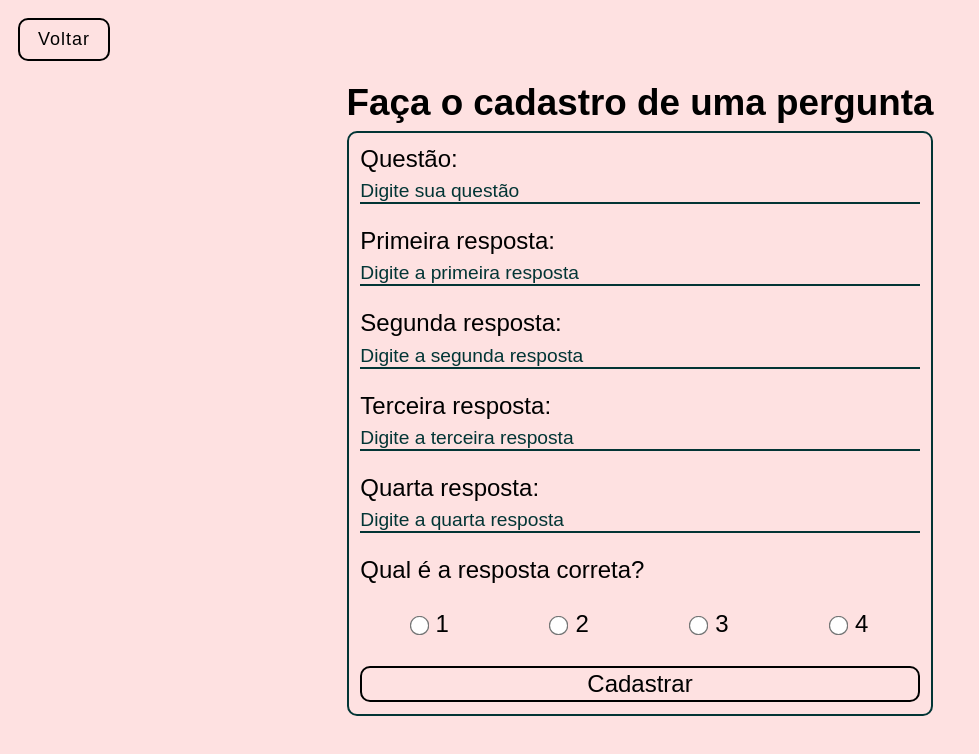
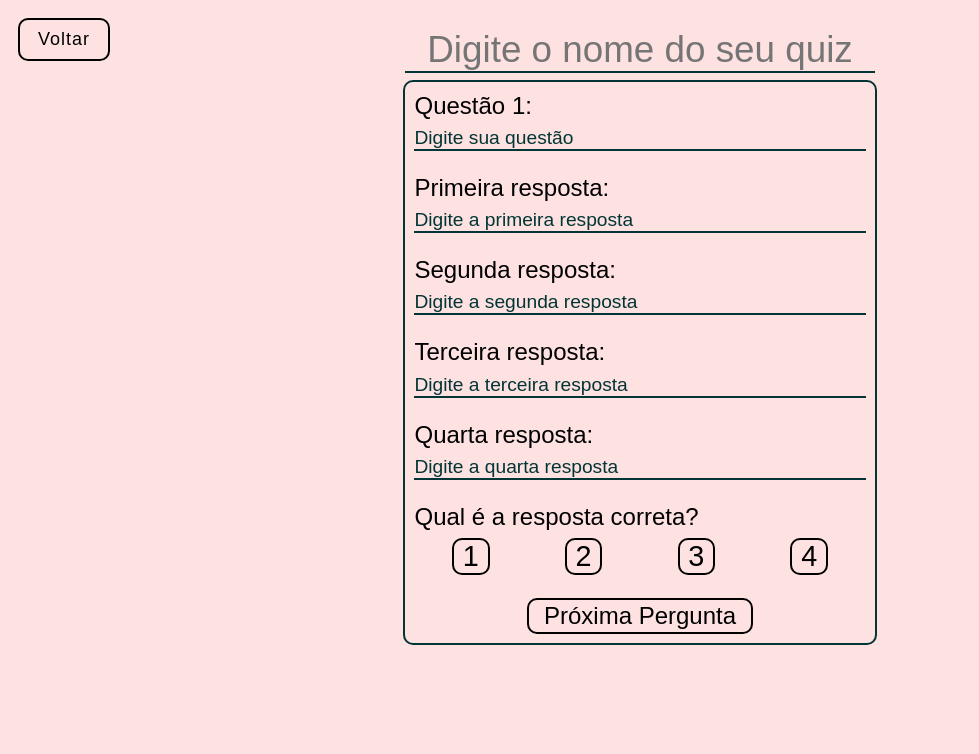
Before and after one commit to BedeJesus/quiz-Next, a Next.js app in the folder frontend/: page /Register in a window 1280 px wide. Shown: the top 754 px of the page, without its empty margins (0-979 px from the left). Built offline with nearby package versions, Linux system fonts and the light colour scheme.

Commit message:
adding group and 10 questions update, minor touches still required

```diff
--- a/frontend/src/app/Register/page.tsx
+++ b/frontend/src/app/Register/page.tsx
@@ -1,28 +1,53 @@
 "use client"
 import api from '@/utils/api'
-import { useState } from 'react'
-import { Container, StyledLink, Button, Form, Input, InputRadio } from './styles'
+import { useState, useEffect } from 'react'
+import { Container, StyledLink, Button, Form, Input, ButtonsRadio, GroupName, Buttons } from './styles'
 
 export default function Register() {
 
     const [question, setQuestion] = useState({})
+    const [group, setGroup] = useState('')
+    const [questions, setQuestions] = useState([])
+    const [questionCounter, setQuestionCounter] = useState(1)
     let msgType = 'success'
+
+    useEffect(() => {
+        setQuestion(questions[questionCounter - 1] || {});
+    }, [questionCounter]);
+
 
     function handleOnChange(e) {
         setQuestion({ ...question, [e.target.name]: e.target.value })
     }
 
     function handleSubmit(e) {
-        e.preventDefault()
-        registerQuestion(question)
-        console.log(question)
+        e.preventDefault();
+
+        let newQuestions = [...questions];
+        newQuestions[questionCounter - 1] = question;
+
+        setQuestions(newQuestions);
+
+        if (questionCounter === 10) {
+            console.log(newQuestions);
+            registerQuestions(questions)
+        } else {
+            setQuestionCounter(questionCounter + 1);
+        }
     }
 
-    async function registerQuestion(question) {
 
-        question.group = 'teste' //mudar depois
+    async function registerQuestions(questions) {
 
-        const data = await api.post('questions/create', question)
+        setQuestions(questions.map((question, index) => {
+            return {
+                ...question,
+                group: group,
+            }
+        }
+        ))
+
+        const data = await api.post('questions/create', questions)
             .then((response) => {
                 return response.data
             })
@@ -34,6 +59,10 @@ export default function Register() {
         window.alert(data.message)
     }
 
+    function handleAnswerClick(value) {
+        setQuestion({ ...question, correct_answer: value });
+    }
+
     return (
         <>
 
@@ -42,49 +71,52 @@ export default function Register() {
             <Container>
                 <div className="register">
 
-                    <h1>Faça o cadastro de uma pergunta</h1>
+                    <GroupName type="text" placeholder="Digite o nome do seu quiz" name='group' value={group} onChange={(e) => setGroup(e.target.value)} />
 
                     <Form onSubmit={handleSubmit}>
-                        <label>Questão:</label>
-                        <Input type="text" placeholder="Digite sua questão" name='title' onChange={handleOnChange} />
+                        <label>Questão {questionCounter}:</label>
+                        <Input type="text" placeholder="Digite sua questão" name='title' value={question.title || ""} onChange={handleOnChange} />
 
                         <label>Primeira resposta:</label>
-                        <Input type="text" placeholder="Digite a primeira resposta" name='first_answer' onChange={handleOnChange} />
+                        <Input type="text" placeholder="Digite a primeira resposta" name='first_answer' value={question.first_answer || ""} onChange={handleOnChange} />
 
                         <label>Segunda resposta:</label>
-                        <Input type="text" placeholder="Digite a segunda resposta" name='second_answer' onChange={handleOnChange} />
+                        <Input type="text" placeholder="Digite a segunda resposta" name='second_answer' value={question.second_answer || ""} onChange={handleOnChange} />
 
                         <label>Terceira resposta:</label>
-                        <Input type="text" placeholder="Digite a terceira resposta" name='third_answer' onChange={handleOnChange} />
+                        <Input type="text" placeholder="Digite a terceira resposta" name='third_answer' value={question.third_answer || ""} onChange={handleOnChange} />
 
                         <label>Quarta resposta:</label>
-                        <Input type="text" placeholder="Digite a quarta resposta" name='forth_answer' onChange={handleOnChange} />
+                        <Input type="text" placeholder="Digite a quarta resposta" name='forth_answer' value={question.forth_answer || ""} onChange={handleOnChange} />
 
                         <label>Qual é a resposta correta?</label>
 
                         <div className='radio'>
                             <div className='option'>
-                                <InputRadio type="radio" name='correct_answer' value={1} onChange={handleOnChange} />
-                                <label htmlFor="option1">1</label>
+                                <ButtonsRadio type="button" onClick={() => handleAnswerClick(1)} selected={question.correct_answer === 1}>1</ButtonsRadio>
                             </div>
 
                             <div className='option'>
-                                <InputRadio type="radio" name='correct_answer' value={2} onChange={handleOnChange} />
-                                <label htmlFor="option2">2</label>
+                            <ButtonsRadio type="button" onClick={() => handleAnswerClick(2)} selected={question.correct_answer === 2}>2</ButtonsRadio>
                             </div>
 
                             <div className='option'>
-                                <InputRadio type="radio" name='correct_answer' value={3} onChange={handleOnChange} />
-                                <label htmlFor="option3">3</label>
+                            <ButtonsRadio type="button" onClick={() => handleAnswerClick(3)} selected={question.correct_answer === 3}>3</ButtonsRadio>
                             </div >
 
                             <div className='option' >
-                                <InputRadio type="radio" name='correct_answer' value={4} onChange={handleOnChange} />
-                                <label htmlFor="option4">4</label>
+                            <ButtonsRadio type="button" onClick={() => handleAnswerClick(4)} selected={question.correct_answer === 4}>4</ButtonsRadio>
                             </div>
                         </div>
 
-                        <Button type="submit">Cadastrar </Button>
+                        <Buttons>
+                            {questionCounter > 1 ?
+                                <Button type="button" onClick={() => setQuestionCounter(questionCounter - 1)}>Pergunta Anterior</Button> : null
+                            }
+
+                            <Button type="submit">{questionCounter != 10 ? 'Próxima Pergunta' : 'Cadastrar'}</Button>
+                        </Buttons>
+
                     </Form>
                 </div>
 
--- a/frontend/src/app/Register/styles.ts
+++ b/frontend/src/app/Register/styles.ts
@@ -3,11 +3,11 @@ import styled from "styled-components";
 import Link from 'next/link'
 
 export const Container = styled.div`
-    height: 80vh;
     display: flex;
     flex-direction: column;
     justify-content: center;
     align-items: center;
+    margin-top: -2em; // MUDAR DEPOIS
 
     .register h1 {
         font-size: 2.3em;
@@ -51,13 +51,43 @@ export const Input = styled.input`
     font-size: 1.2em;
 `
 
-export const InputRadio = styled.input`
-    margin: 2em 0.7em 0 0;
-    width: 1.1em;
-    height: 1.1em;
-    cursor: pointer;
-    accent-color: #023535;
-    transform: scale(1.3);
+export const GroupName = styled.input`
+    font-size: 2.3em;
+    display: flex;
+    justify-self:center;
+    margin-bottom: 0.2em;
+    background-color: transparent;
+    border: none;
+    border-bottom: solid 2px #023535;
+    text-align: center;
+    outline: none;
+    width: 99%;
+
+
+`
+
+export const ButtonsRadio = styled.button`
+
+    border: 2px solid black;
+    border-radius: 10px;
+    font-size: 1.8em;
+    width: 1.3em;
+    transition: ease-out 0.3s;
+    background-color: ${(props) => (props.selected ? 'black' : 'transparent')};
+    color: ${(props) => (props.selected ? 'white' : 'black')};
+
+    &:hover{
+
+        color: white;
+        box-shadow: inset 0 -100px 0 0 black;
+        cursor: pointer;
+    }
+
+    &:active{
+        transform: scale(0.9);
+    }
+
+
 `
 
 export const StyledLink = styled(Link)`
@@ -65,7 +95,7 @@ export const StyledLink = styled(Link)`
     font-size: 1.5em;
     width: fit-content;
     border-radius: 10px;
-    margin: 1em;
+    margin: 1em 1em 0 1em;
     padding: 0.5em 1em;
     text-align: center;
     font-size: 18px;
@@ -103,6 +133,8 @@ export const Button = styled.button`
     box-shadow: inset 0 0 0 0 black;
     cursor: pointer;
 
+    width: 50%;
+
     &:hover{
 
         color: white;
@@ -113,3 +145,9 @@ export const Button = styled.button`
         transform: scale(0.9);
     }
 `
+
+export const Buttons = styled.div`
+    display: flex;
+    flex-direction: row;
+    justify-content: space-evenly;
+`
```
Also changed, not shown: 1 other file (tests, documents, lock files or other folders).
